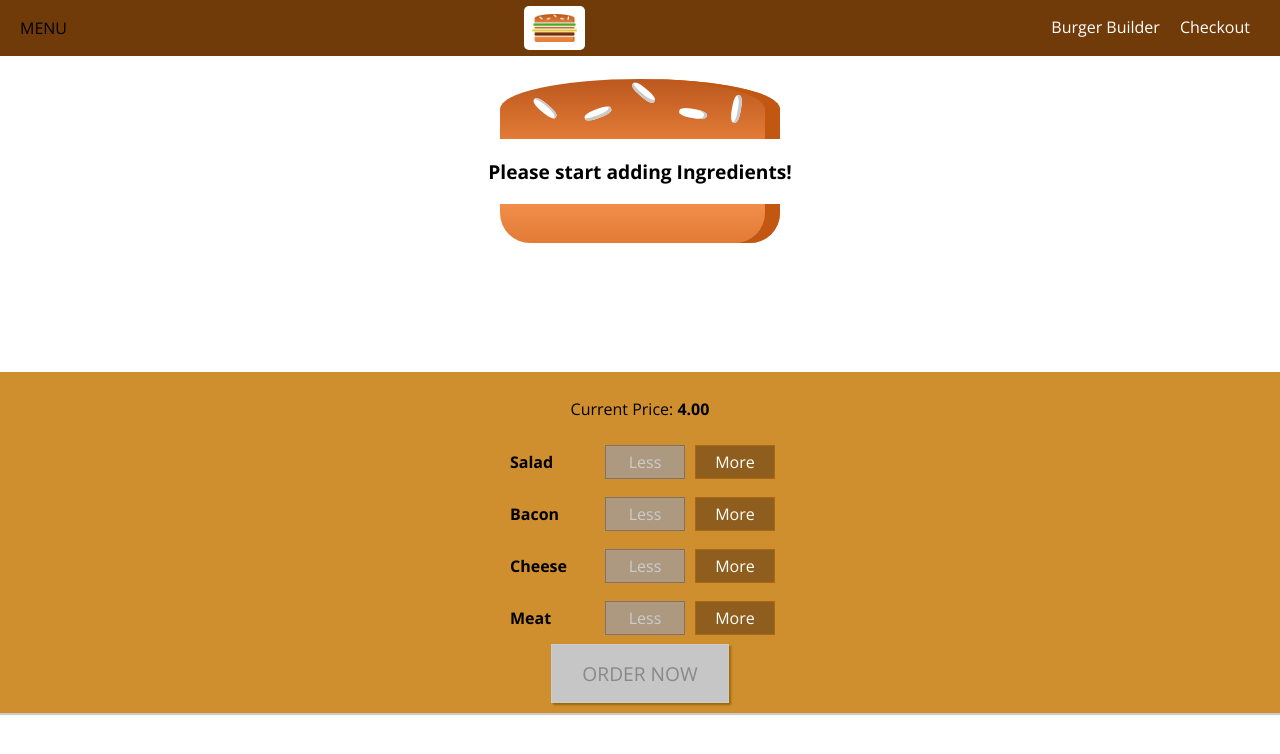
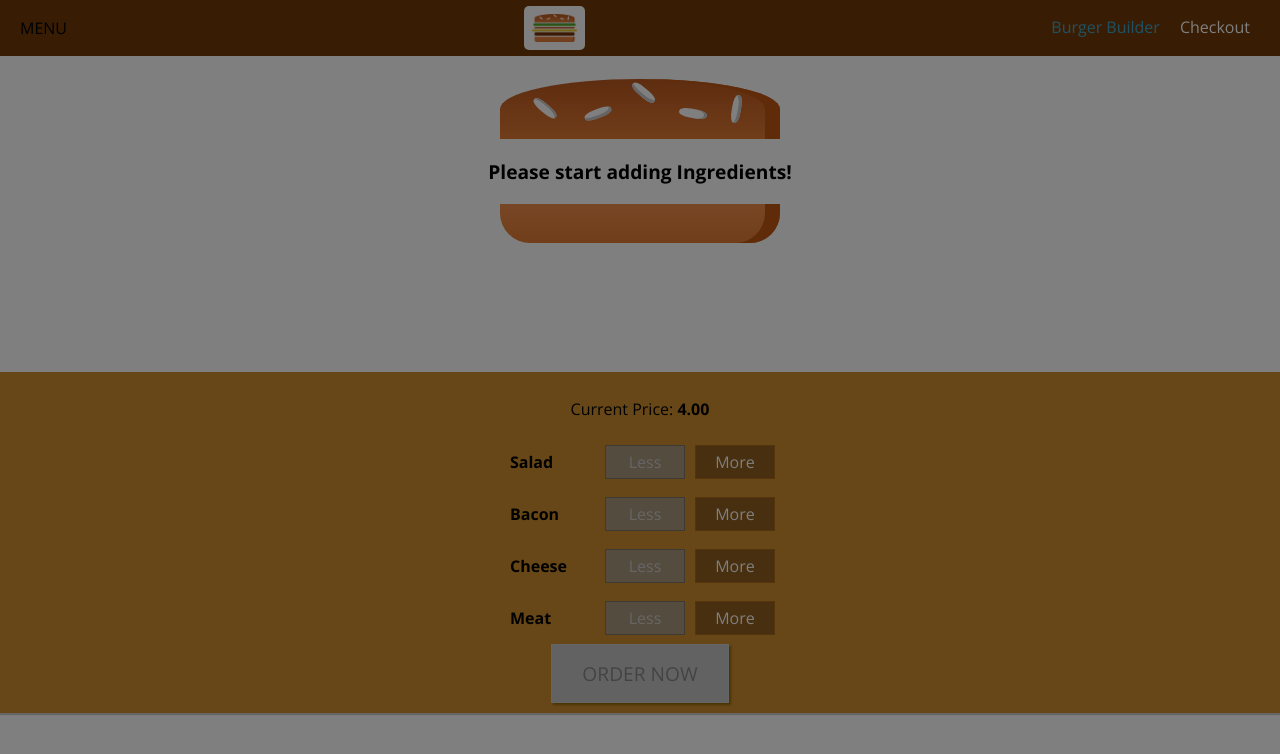
Before and after one commit to Yves848/BurgerBuilder, a React app: page / in a window 1280 px wide. Shown: the top 754 px of the page. Built offline with nearby package versions, Linux system fonts and the light colour scheme.

Commit message:
Section 8 session 138

```diff
--- a/src/components/Layout/Layout.js
+++ b/src/components/Layout/Layout.js
@@ -1,16 +1,31 @@
-import React from 'react';
+import React, { Component } from 'react';
 
 import Aux from '../../hoc/_Aux';
 import classes from './Layout.css';
 import Toolbar from '../Navigation/Toolbar/Toolbar';
 import SideDrawer from '../Navigation/SideDrawer/SideDrawer';
 
-const layout = props => (
-  <Aux>
-    <Toolbar></Toolbar>
-    <SideDrawer></SideDrawer>
-    <main className={classes.Content}>{props.children}</main>
-  </Aux>
-);
+class Layout extends Component {
+  state = {
+    showSideDrawer: true,
+  };
 
-export default layout;
+  sideDrawerClosedHandler = () => {
+    this.setState({ showSideDrawer: false });
+  };
+
+  render() {
+    return (
+      <Aux>
+        <Toolbar />
+        <SideDrawer
+          open={this.state.showSideDrawer}
+          closed={this.sideDrawerClosedHandler}
+        />
+        <main className={classes.Content}>{this.props.children}</main>
+      </Aux>
+    );
+  }
+}
+
+export default Layout;
--- a/src/components/Logo/Logo.css
+++ b/src/components/Logo/Logo.css
@@ -1,7 +1,7 @@
 .Logo {
   background-color: white;
   padding: 8px;
-  height: 80%;
+  height: 100%;
   box-sizing: border-box;
   border-radius: 5px;
 }
--- a/src/components/Logo/Logo.js
+++ b/src/components/Logo/Logo.js
@@ -4,7 +4,7 @@
 
 const logo = (props) => {
   return (
-    <div className={classes.Logo}>
+    <div className={classes.Logo} style={{height:props.height}}>
       <img src={burgerLogo} alt="MyBurger"/>
     </div>
   );
--- a/src/components/Navigation/NavigationItems/NavigationItem/NavigationItem.css
+++ b/src/components/Navigation/NavigationItems/NavigationItem/NavigationItem.css
@@ -1,6 +1,28 @@
+.NavigationItem {
+  margin: 10px 0;
+  box-sizing: border-box;
+  display: block;
+  width: 100%;
+  width: auto;
+}
+
+.NavigationItem a {
+  color: #8f5c2c;
+  text-decoration: none;
+  width: 100%;
+  box-sizing: border-box;
+  display: block;
+}
+
+.NavigationItem a:hover,
+.NavigationItem a:active,
+.NavigationItem a.active {
+  color: #40a4c8;
+}
+
+@media (min-width: 500px) {
   .NavigationItem {
     margin: 0;
-  box-sizing: border-box;
     display: flex;
     height: 100%;
     width: auto;
@@ -9,18 +31,16 @@
 
   .NavigationItem a {
     color: white;
-  text-decoration: none;
     height: 100%;
     padding: 16px 10px;
     border-bottom: 4px solid transparent;
-  box-sizing: border-box;
-  display: block;
   }
 
   .NavigationItem a:hover,
   .NavigationItem a:active,
-.NavigationItem a:active {
+  .NavigationItem aactive {
     background-color: #8f5c2c;
     border-bottom: 4px solid #40a4c8;
     color: white;
   }
+}
--- a/src/components/Navigation/NavigationItems/NavigationItems.css
+++ b/src/components/Navigation/NavigationItems/NavigationItems.css
@@ -3,6 +3,13 @@
   padding: 0;
   list-style: none;
   display: flex;
+  flex-flow: column;
   align-items: center;
   height: 100%;
 }
+
+@media (min-width: 500px) {
+  .NavigationItems {
+    flex-flow: row;
+  }
+}
--- a/src/components/Navigation/SideDrawer/SideDrawer.css
+++ b/src/components/Navigation/SideDrawer/SideDrawer.css
@@ -25,3 +25,8 @@
 .Close {
   transform: translateX(-100%);
 }
+
+.Logo {
+  height: 11%;
+  margin-bottom: 32px;
+}
--- a/src/components/Navigation/SideDrawer/SideDrawer.js
+++ b/src/components/Navigation/SideDrawer/SideDrawer.js
@@ -2,18 +2,31 @@
 
 import Logo from '../../Logo/Logo';
 import NavigationItems from '../NavigationItems/NavigationItems'
-import classes from './SideDrawer.css'
+import classes from './SideDrawer.css';
+import Aux from '../../../hoc/_Aux'
+import Backdrop from '../../UI/Backdrop/Backdrop';
 
 
 const sideDrawer = (props) => {
+  let attachedClasses = [classes.SideDrawer, classes.Close];
 
+  if (props.open){
+    attachedClasses = [classes.SideDrawer, classes.Open];
+  }
+
+  console.log('attachedClasses',attachedClasses)
   return (
-    <div className={classes.SideDrawer}>
-      <Logo></Logo>
+    <Aux>
+    <Backdrop show={props.open} clicked={props.closed}/>
+    <div className={attachedClasses.join(' ')}>
+      <div className={classes.Logo}>
+        <Logo/>
+      </div>
       <nav>
-        <NavigationItems></NavigationItems>
+        <NavigationItems/>
       </nav>
     </div>
+    </Aux>
   );
 }
 
--- a/src/components/Navigation/Toolbar/Toolbar.css
+++ b/src/components/Navigation/Toolbar/Toolbar.css
@@ -16,3 +16,13 @@
 .Toolbar nav {
   height: 100%;
 }
+
+.Logo {
+  height: 80%;
+}
+
+@media (max-width: 499px) {
+  .DesktopOnly {
+    display: none;
+  }
+}
--- a/src/components/Navigation/Toolbar/Toolbar.js
+++ b/src/components/Navigation/Toolbar/Toolbar.js
@@ -1,18 +1,20 @@
-import React from 'react'
+import React from 'react';
 import classes from './Toolbar.css';
 import Logo from '../../Logo/Logo';
-import NavigationItems from '../NavigationItems/NavigationItems'
+import NavigationItems from '../NavigationItems/NavigationItems';
 
-const toolbar = (props) => {
+const toolbar = props => {
   return (
     <header className={classes.Toolbar}>
       <div>MENU</div>
-      <Logo></Logo>
-      <nav>
-        <NavigationItems></NavigationItems>
+      <div className={classes.Logo}>
+        <Logo/>
+      </div>
+      <nav className={classes.DesktopOnly} >
+        <NavigationItems />
       </nav>
     </header>
   );
-}
+};
 
 export default toolbar;
--- a/src/components/UI/Modal/Modal.js
+++ b/src/components/UI/Modal/Modal.js
@@ -1,4 +1,4 @@
-import React, { Component } from 'react';
+import React from 'react';
 
 import classes from './Modal.css';
 import Aux from '../../../hoc/_Aux';
```
Lines whose indentation alone changed are shown as unchanged.
